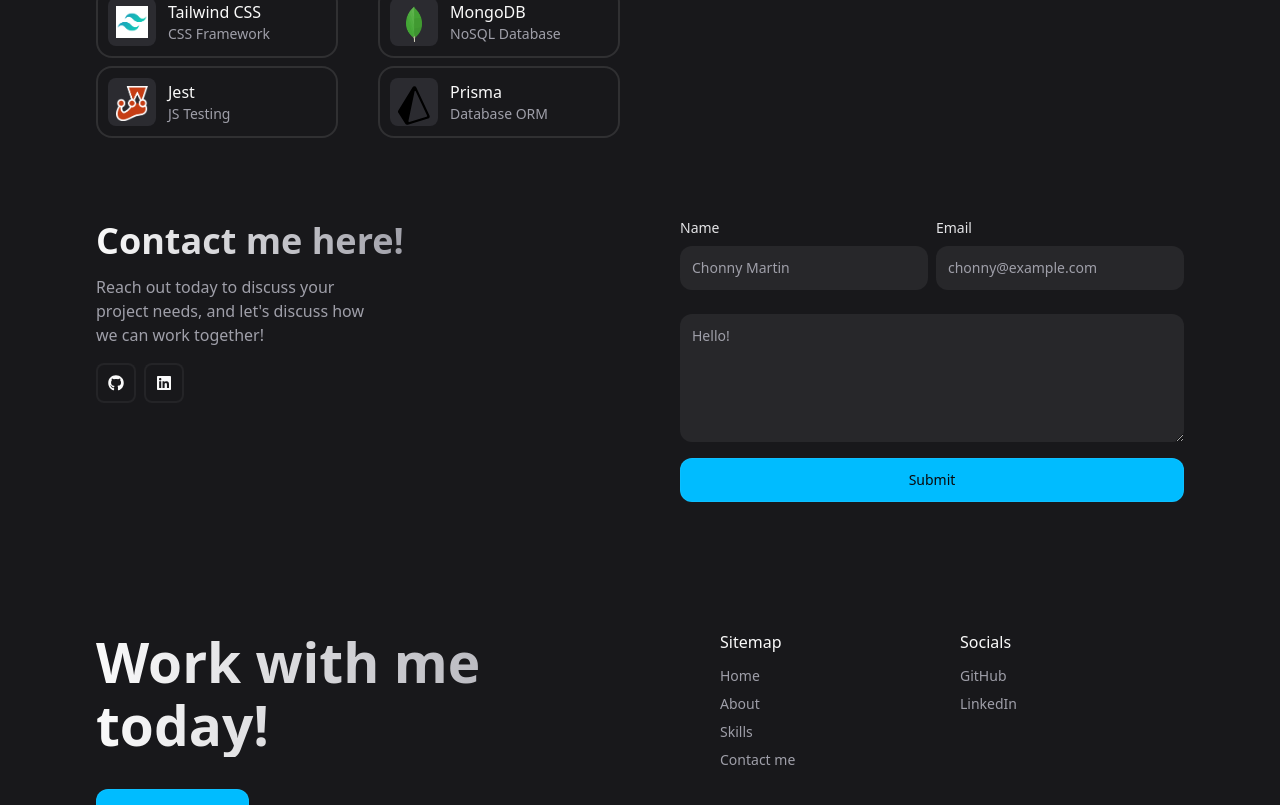
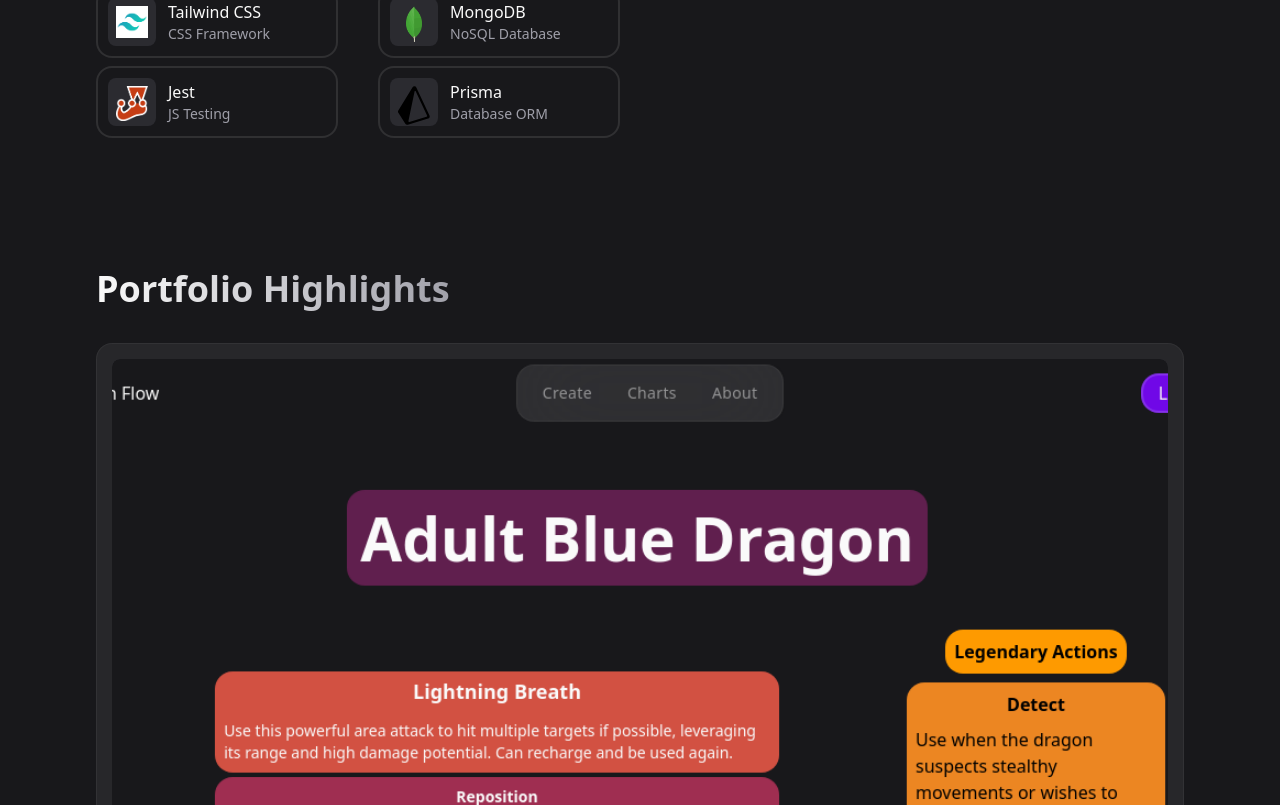
Before and after one commit to ChonnyRama/chonny_portfolio, a React (Vite) app: page / in a window 1280 px wide. Shown: the part 1715-2520 px from the top of the page. Built offline with nearby package versions, Linux system fonts and the light colour scheme.

Commit message:
feat: add dungeon flow to proejct highlights

```diff
--- a/src/App.jsx
+++ b/src/App.jsx
@@ -4,6 +4,7 @@ import Hero from './components/Hero';
 import Skills from './components/Skills';
 import Contact from './components/Contact';
 import Footer from './components/Footer';
+import Works from './components/Works';
 
 const App = () => {
   return (
@@ -13,6 +14,7 @@ const App = () => {
         <Hero />
         <About />
         <Skills />
+        <Works />
         <Contact />
       </main>
       <Footer />
--- /dev/null
+++ b/src/components/ProjectCard.jsx
@@ -0,0 +1,43 @@
+import React from 'react';
+import PropTypes from 'prop-types';
+
+export default function ProjectCard({ imgSrc, title, tags, projectLink, classes }) {
+  return (
+    <div
+      className={
+        'relative rounded-2xl bg-zinc-800 p-4 ring-1 ring-inset ring-zinc-50/5 transition-colors hover:bg-zinc-700/50 active:bg-zinc-700/60' +
+        classes
+      }
+    >
+      <figure className="img-box mb-4 aspect-square rounded-lg">
+        <img src={imgSrc} alt={title} loading="lazy" className="img-cover" />
+      </figure>
+      <div className="flex items-center justify-between">
+        <div>
+          <h3 className="title-1 mb-3">{title}</h3>
+          <div className="flex flex-wrap items-center gap-2">
+            {tags.map((label, index) => (
+              <span className="grid h-8 items-center rounded-lg bg-zinc-50/5 px-3 text-sm text-zinc-400" key={index}>
+                {label}
+              </span>
+            ))}
+          </div>
+        </div>
+        <div className="grid h-11 w-11 shrink-0 place-items-center rounded-lg bg-sky-400 text-zinc-950">
+          <span className="material-symbols-rounded" aria-hidden="true">
+            arrow_outward
+          </span>
+        </div>
+      </div>
+      <a href={projectLink} className="absolute inset-0" target="_blank"></a>
+    </div>
+  );
+}
+
+ProjectCard.propTypes = {
+  imgSrc: PropTypes.string.isRequired,
+  title: PropTypes.string.isRequired,
+  tags: PropTypes.array.isRequired,
+  projectLink: PropTypes.string,
+  classes: PropTypes.string,
+};
--- /dev/null
+++ b/src/components/Works.jsx
@@ -0,0 +1,25 @@
+import React from 'react';
+import ProjectCard from './ProjectCard';
+
+const works = [
+  {
+    imgSrc: 'Lei3cmX.png',
+    title: 'Full Stack Dungeons and Dragons App',
+    tags: ['API', 'SQL', 'Development', 'AI'],
+    projectLink: 'https://dungeon-flow.onrender.com',
+  },
+];
+export default function Works() {
+  return (
+    <section className="section" id="work">
+      <div className="container">
+        <h2 className="headline-2 mb-8">Portfolio Highlights</h2>
+        <div className="">
+          {works.map(({ imgSrc, title, tags, projectLink }, index) => (
+            <ProjectCard key={index} imgSrc={imgSrc} title={title} tags={tags} projectLink={projectLink}></ProjectCard>
+          ))}
+        </div>
+      </div>
+    </section>
+  );
+}
--- a/src/index.css
+++ b/src/index.css
@@ -63,6 +63,10 @@
 
   .headline-1 {
     @apply text-5xl font-semibold leading-tight lg:text-[55px] lg:leading-[1.15];
+  }
+
+  .title-1 {
+    @apply text-[22px] font-normal;
   }
 }
 
```
Also changed, not shown: public/Lei3cmX.png (added).
